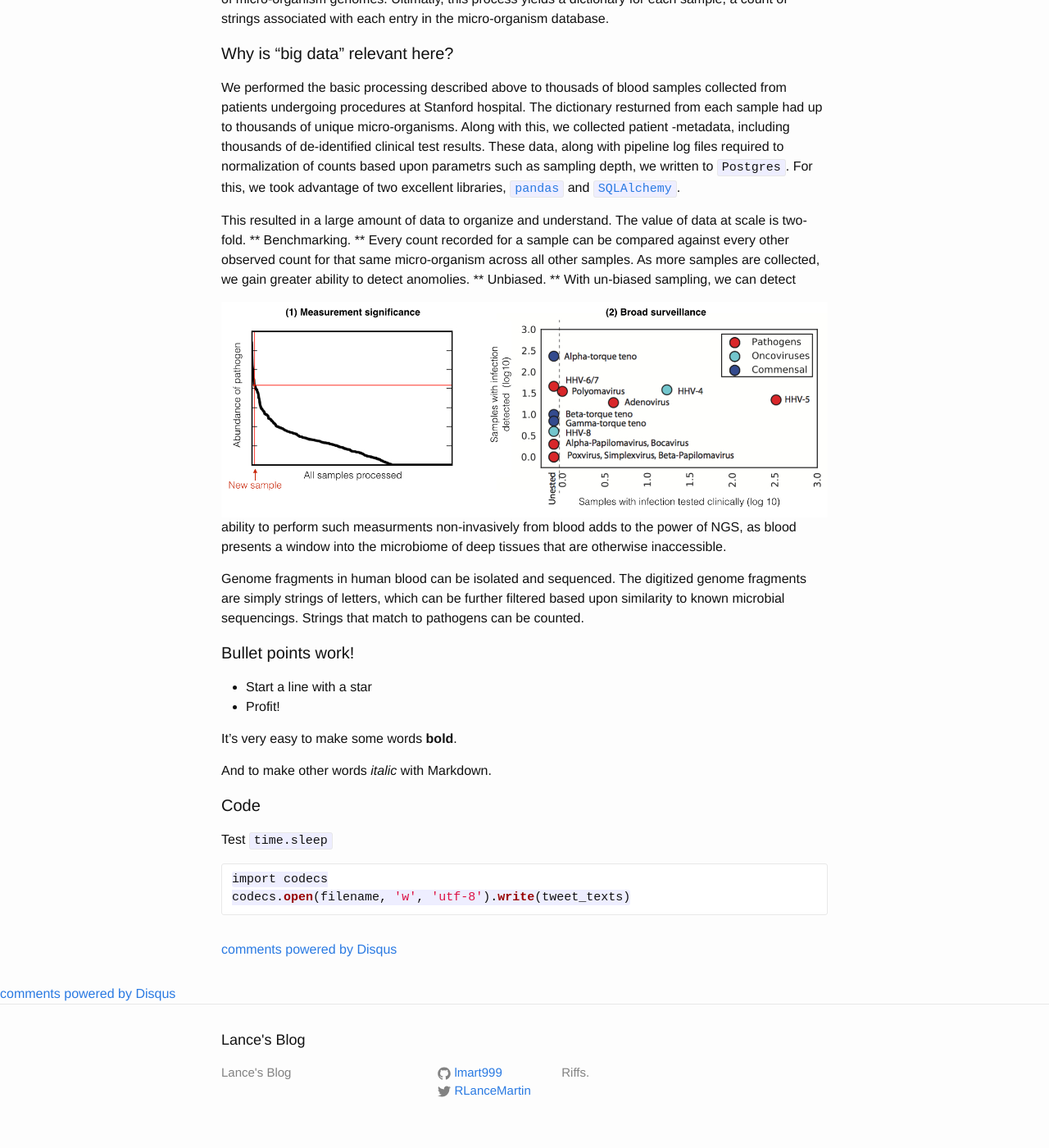
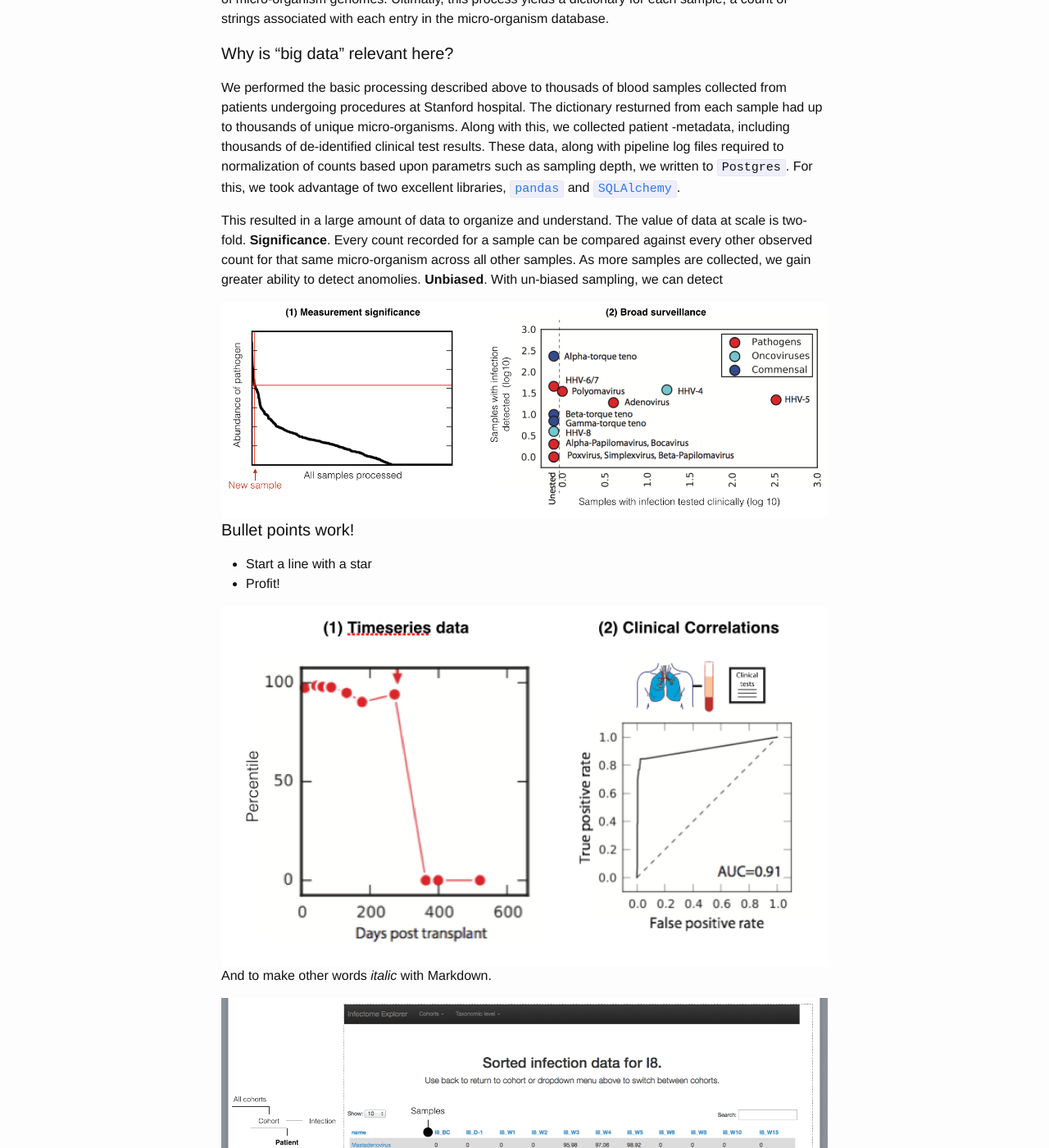
Before and after one commit to rlancemartin/rlancemartin.github.io, a Jekyll site: the page built from _posts/2015-02-10-infectome.markdown, in a window 1280 px wide and 1400 px high, scrolled down 1176 px. Shown: the whole window at 82% size. Built offline with Jekyll 4.4.1, drawn with Linux system fonts in a browser that asks for light colours; Markdown is read by kramdown in place of the engine named in the settings; comment, search, counter and statistics services are not loaded.

Commit message:
Post updates.

```diff
--- a/_posts/2015-02-10-infectome.markdown
+++ b/_posts/2015-02-10-infectome.markdown
@@ -17,7 +17,7 @@
 The ability to resolve foreign genomes in blood presents an opportunity for non-invasive infectious disease monitoring. Already, a [rising tide](http://www.ucsf.edu/news/2014/06/114946/faster-dna-sleuthing-saves-critically-ill-boy) of studies have made a strong case for NGS in infectious disease scenarios, such as resistance and outbreak monitoring. In parallel, [much work](http://www.hmpdacc.org/) has focused on NGS as a tool to measure the human microbiome. We extended these studies by developing and validating a way to measure the infections or the human microbiome directly from blood.
 
 <div class="imgcap">
-<img src="/assets/Infectome_1.jpg" width="1000%">
+<img src="/assets/Infectome_1.jpg" width="100%">
 </div>
 
 This is data problem, because the biochemistry and technology needed to isolate and sequence cell-free DNA are well worked out; I barely touched a pipet during my PhD. The challenge (and opportunity) is that human blood is very information rich: there are around 100 billion cell-free DNA fragments per mililiter of blood! We typically sequence around 30 million of these at a time, resulting in a file of digitized DNA fragments (typically a few GB) as short (100-200) character strings. Each string indicates the nucleic acid composition (A,C,T, or G) of a single DNA molecule in the sample.
@@ -28,31 +28,32 @@
 
 We performed the basic processing described above to thousads of blood samples collected from patients undergoing procedures at Stanford hospital. The dictionary resturned from each sample had up to thousands of unique micro-organisms. Along with this, we collected patient -metadata, including thousands of de-identified clinical test results. These data, along with pipeline log files required to normalization of counts based upon parametrs such as sampling depth, we written to `Postgres`. For this, we took advantage of two excellent libraries, [`pandas`](http://pandas.pydata.org/) and [`SQLAlchemy`](http://www.sqlalchemy.org/).
 
-This resulted in a large amount of data to organize and understand. The value of data at scale is two-fold. ** Benchmarking. ** Every count recorded for a sample can be compared against every other observed count for that same micro-organism across all other samples. As more samples are collected, we gain greater ability to detect anomolies. ** Unbiased. ** With un-biased sampling, we can detect
+This resulted in a large amount of data to organize and understand. The value of data at scale is two-fold. **Significance**. Every count recorded for a sample can be compared against every other observed count for that same micro-organism across all other samples. As more samples are collected, we gain greater ability to detect anomolies. **Unbiased**. With un-biased sampling, we can detect
 
 <div class="imgcap">
-<img src="/assets/Infectome_2.jpg" width="1000%">
+<img src="/assets/Infectome_2.jpg" width="100%">
 </div>
-
-ability to perform such measurments non-invasively from blood adds to the power of NGS, as blood presents a window into the microbiome of deep tissues that are otherwise inaccessible.
-
-Genome fragments in human blood can be isolated and sequenced. The digitized genome fragments are simply strings of letters, which can be further filtered based upon similarity to known microbial sequencings. Strings that match to pathogens can be counted.
-
-
 
 #### Bullet points work!
 
 * Start a line with a star
 * Profit!
 
-
-It's very easy to make some words **bold**.
+<div class="imgcap">
+<img src="/assets/Infectome_3.jpg" width="100%">
+</div>
 
 And to make other words *italic* with Markdown.
 
-
+<div class="imgcap">
+<img src="/assets/Infectome_4.jpg" width="100%">
+</div>
 
 #### Code
+
+<div class="imgcap">
+<img src="/assets/Infectome_5.jpg" width="100%">
+</div>
 
 Test `time.sleep`
 
```
